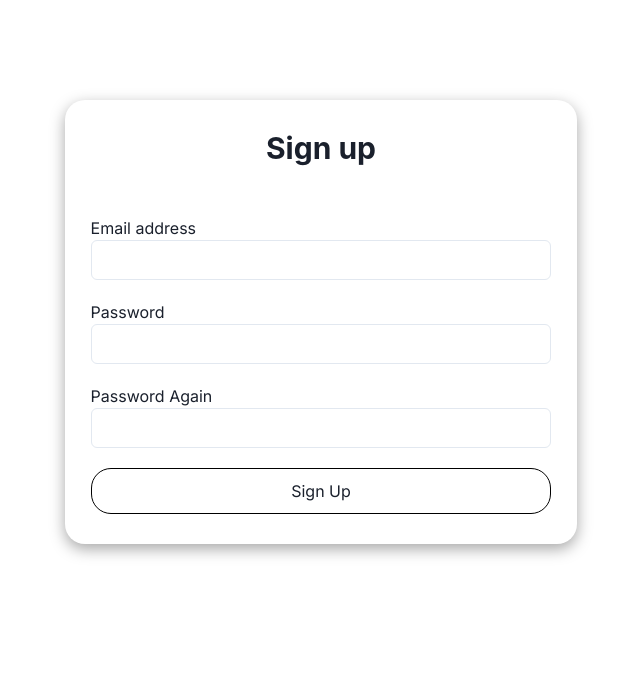
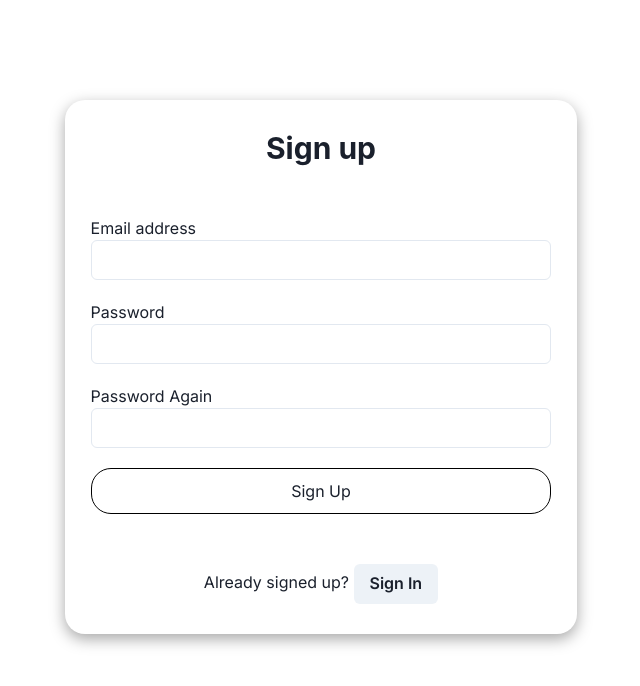
Before and after one commit to kartikkunwar/triveous_assignment, a Next.js app: page /signup in a window 1280 px wide. Shown: the top 686 px of the page, without its empty margins (319-959 px from the left). Built offline with nearby package versions, Linux system fonts and the light colour scheme.

Commit message:
signin button added

```diff
--- a/app/signup/page.jsx
+++ b/app/signup/page.jsx
@@ -3,13 +3,13 @@ import { createUserWithEmailAndPassword } from 'firebase/auth';
 import { useRouter } from 'next/navigation';
 import { useState } from 'react';
 import { auth } from '../firebase';
-import { Box, Heading, Input } from '@chakra-ui/react';
+import { Box, Button, Heading, Input, Text } from '@chakra-ui/react';
 
 export default function Signup() {
     const [email, setEmail] = useState('');
     const [password, setPassword] = useState('');
     const [passwordAgain, setPasswordAgain] = useState('');
-    const router=useRouter();
+    const router = useRouter();
 
     const signup = () => {
         createUserWithEmailAndPassword(auth, email, password);
@@ -18,7 +18,7 @@ export default function Signup() {
 
     return (
         <>
-            <Box boxShadow='rgba(0, 0, 0, 0.35) 0px 5px 15px;' w={{ base: "100%", md: "70%", lg: "40%" }} m='auto' mt='100px' borderRadius='20px' p='30px 0 30px 0'>
+            <Box boxShadow='rgba(0, 0, 0, 0.35) 0px 5px 15px;' w={{ base: "100%", md: "70%", lg: "40%" }} m='auto' mt='100px' borderRadius='20px' p='30px 0 30px 0' >
                 <Box textAlign='center'>
                     <Heading as='h3' size='lg'>
                         Sign up
@@ -86,6 +86,12 @@ export default function Signup() {
                                 Sign Up
                             </button>
                         </Box>
+                        <Text textAlign='center' mt='50px'>
+                            Already signed up?{' '}
+                            <Button onClick={() => router.push('signin')} >
+                                Sign In
+                            </Button>
+                        </Text>
                     </Box>
                 </Box>
             </Box>
```
Also changed, not shown: 1 other file (tests, documents, lock files or other folders).
